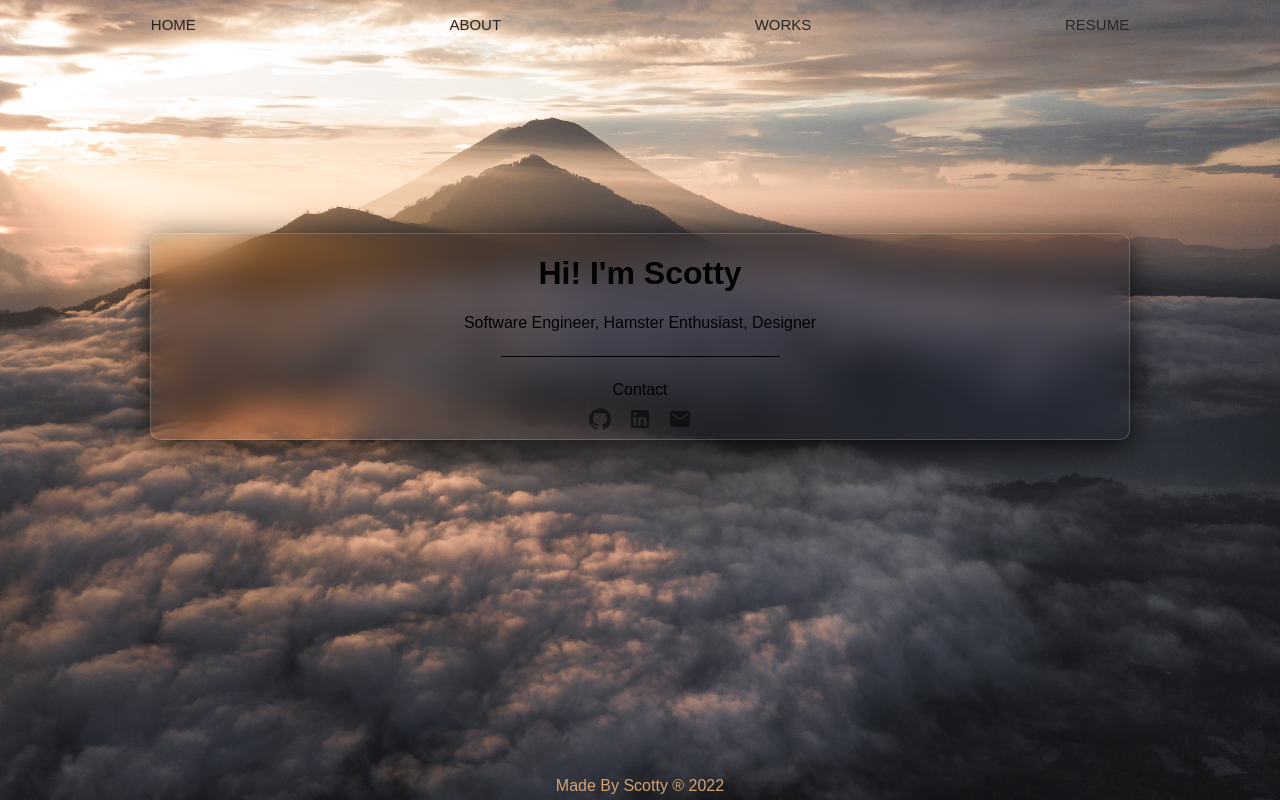
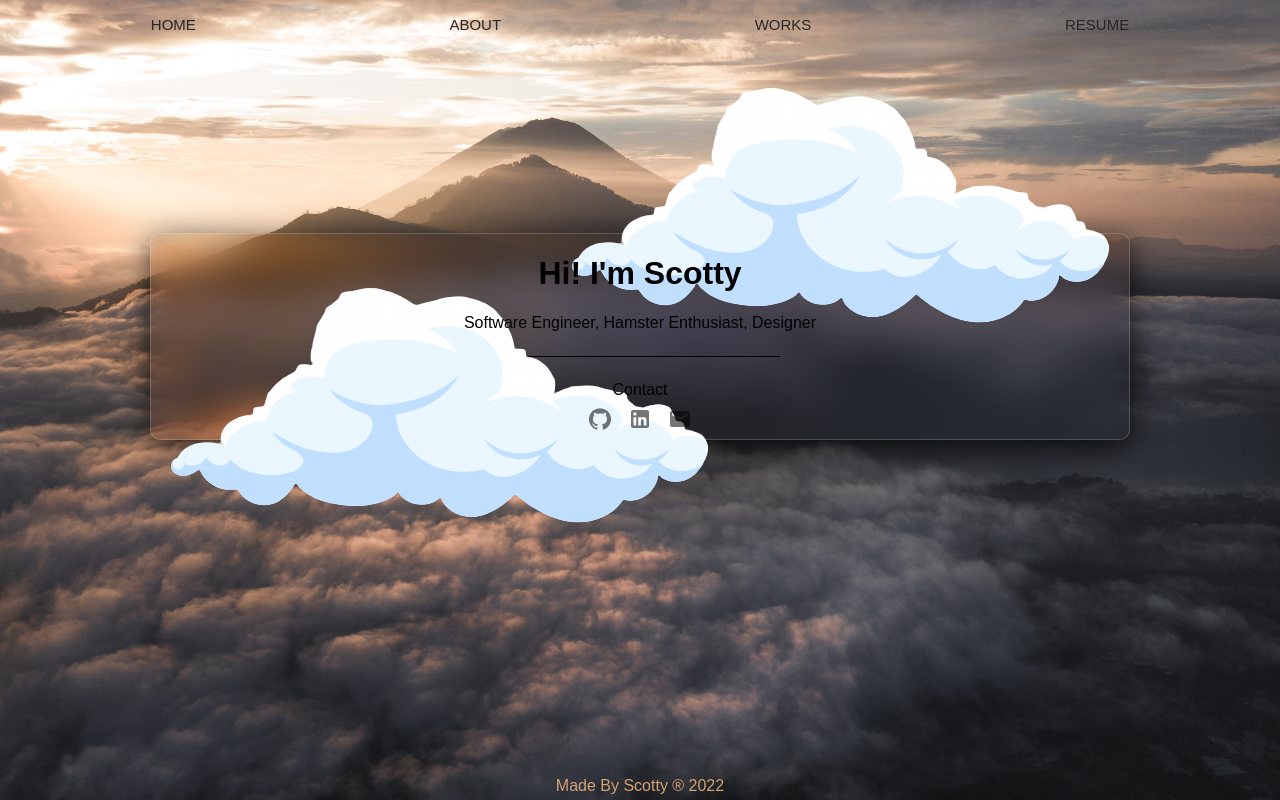
Before and after one commit to Scotty-Cloud/scott-portfolio, a React (Create React App) app: page / in a window 1280 px wide. Built offline with nearby package versions, Linux system fonts and the light colour scheme; a web font is replaced by a local one.

Commit message:
add cloud logo to landing page

```diff
--- a/src/Components/Landing/Landing.css
+++ b/src/Components/Landing/Landing.css
@@ -10,4 +10,17 @@
   margin-top:185px;
   margin-left: 150px;
   margin-right: 150px;
+
 }
+
+.cloud-top {
+  float: right;
+  clear: right;
+  margin-top: -450px;
+}
+
+.cloud-bottom {
+  float: left;
+  clear: left;
+  margin-top: -250px;
+}
--- a/src/Components/Landing/Landing.jsx
+++ b/src/Components/Landing/Landing.jsx
@@ -1,5 +1,7 @@
 import React from "react";
 import './Landing.css'
+import cloudTop from "../../assets/cloudTop.png";
+import cloudBottom from "../../assets/cloudBottom.png";
 import Contact from '../Contact/Contact'
 
 const Landing = () => {
@@ -10,6 +12,12 @@ const Landing = () => {
       <h1>Hi! I'm Scotty</h1>
         <p>Software Engineer, Hamster Enthusiast, Designer</p>
       <Contact />
+      <picture>
+          <img className="cloud-top" src={cloudTop} alt="cloud-logo" />
+        </picture>
+      <picture>
+          <img className="cloud-bottom" src={cloudBottom} alt="cloud-logo" />
+        </picture>
     </div>
   )
 }
```
Also changed, not shown: src/assets/cloudBottom.png (added), src/assets/cloudTop.png (added).
